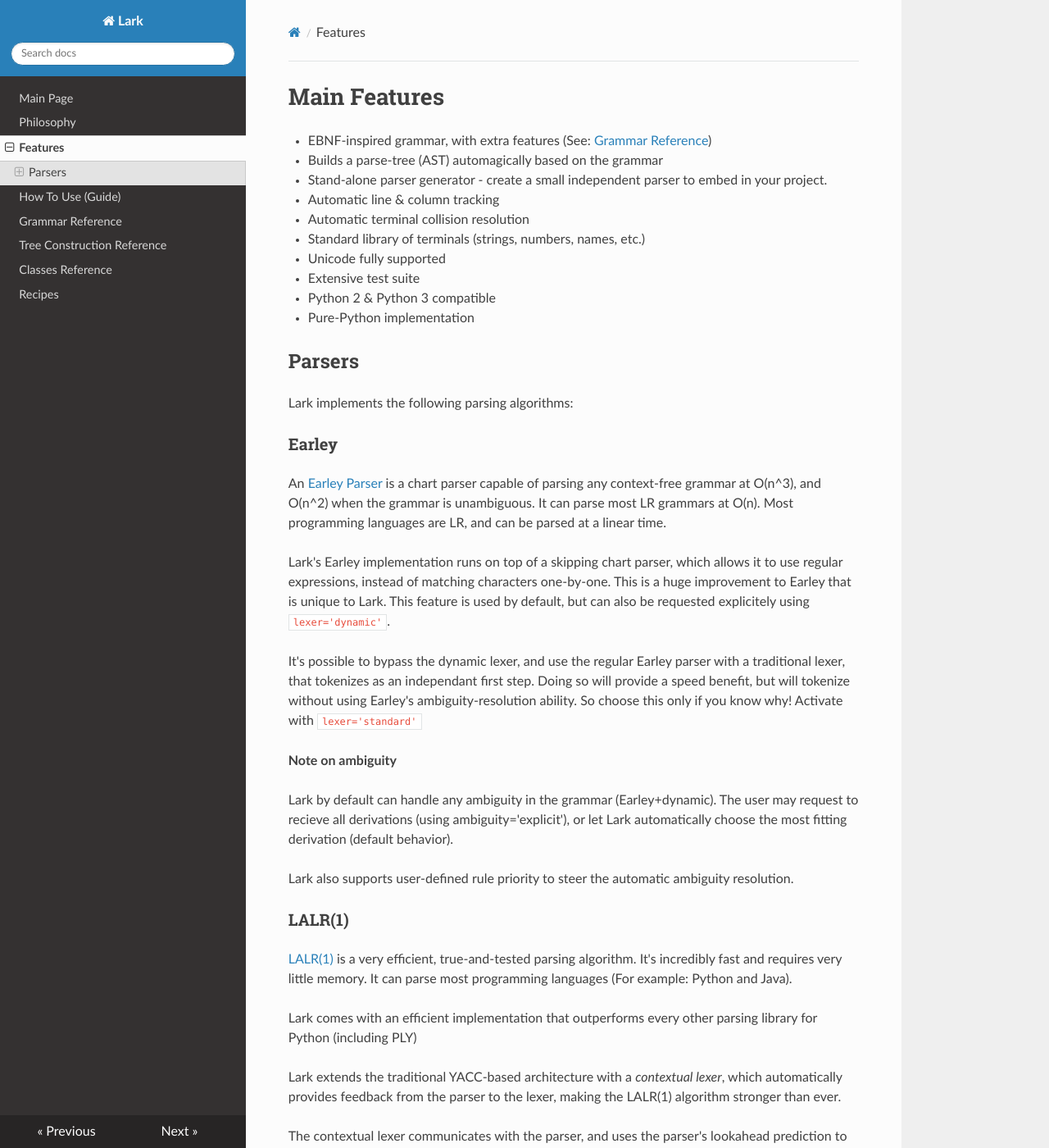
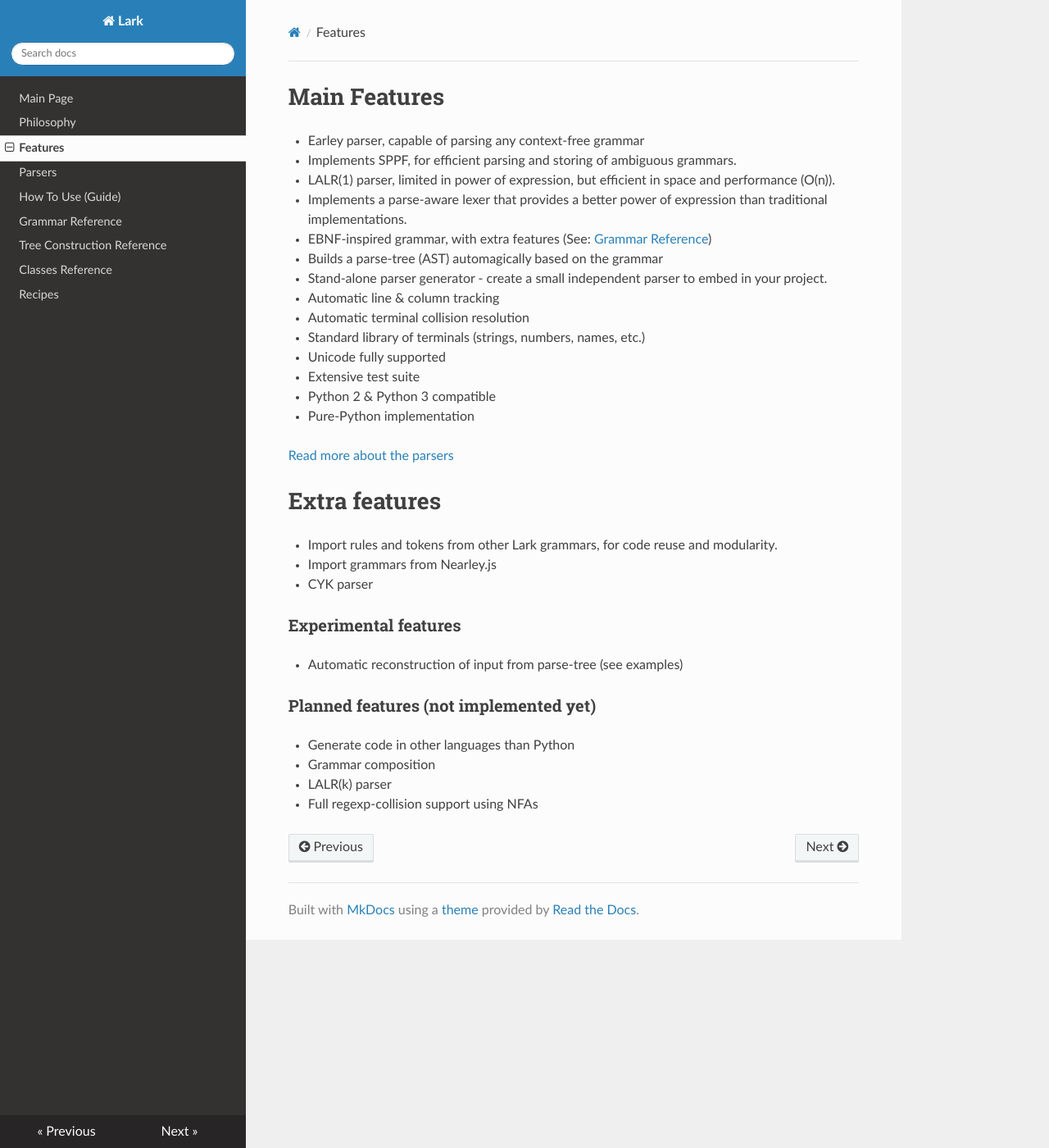
Before and after one commit to lark-parser/lark, an MkDocs documentation site: the page built from docs/features.md, in a window 1280 px wide and 1400 px high. Shown: the whole window at 82% size. Built offline with MkDocs 1.6.1, drawn with Linux system fonts in a browser that asks for light colours; nearby versions of some CDN libraries; old or Windows-style settings are respelled for this version of MkDocs; some of the changed text lies outside the part shown.

Commit message:
Improved docs (WIP)

```diff
--- a/docs/features.md
+++ b/docs/features.md
@@ -1,5 +1,8 @@
 # Main Features
-
+ - Earley parser, capable of parsing any context-free grammar
+   - Implements SPPF, for efficient parsing and storing of ambiguous grammars.
+ - LALR(1) parser, limited in power of expression, but efficient in space and performance (O(n)).
+   - Implements a parse-aware lexer that provides a better power of expression than traditional implementations.
  - EBNF-inspired grammar, with extra features (See: [Grammar Reference](grammar.md))
  - Builds a parse-tree (AST) automagically based on the grammar
  - Stand-alone parser generator - create a small independent parser to embed in your project.
@@ -11,46 +14,13 @@
  - Python 2 & Python 3 compatible
  - Pure-Python implementation
 
-## Parsers
-
-Lark implements the following parsing algorithms:
-
-### Earley
-
-An [Earley Parser](https://www.wikiwand.com/en/Earley_parser) is a chart parser capable of parsing any context-free grammar at O(n^3), and O(n^2) when the grammar is unambiguous. It can parse most LR grammars at O(n). Most programming languages are LR, and can be parsed at a linear time.
-
-Lark's Earley implementation runs on top of a skipping chart parser, which allows it to use regular expressions, instead of matching characters one-by-one. This is a huge improvement to Earley that is unique to Lark. This feature is used by default, but can also be requested explicitely using `lexer='dynamic'`.
-
-It's possible to bypass the dynamic lexer, and use the regular Earley parser with a traditional lexer, that tokenizes as an independant first step. Doing so will provide a speed benefit, but will tokenize without using Earley's ambiguity-resolution ability. So choose this only if you know why! Activate with `lexer='standard'`
-
-**Note on ambiguity**
-
-Lark by default can handle any ambiguity in the grammar (Earley+dynamic). The user may request to recieve all derivations (using ambiguity='explicit'), or let Lark automatically choose the most fitting derivation (default behavior).
-
-Lark also supports user-defined rule priority to steer the automatic ambiguity resolution.
-
-### LALR(1)
-
-[LALR(1)](https://www.wikiwand.com/en/LALR_parser) is a very efficient, true-and-tested parsing algorithm. It's incredibly fast and requires very little memory. It can parse most programming languages (For example: Python and Java).
-
-Lark comes with an efficient implementation that outperforms every other parsing library for Python (including PLY)
-
-Lark extends the traditional YACC-based architecture with a *contextual lexer*, which automatically provides feedback from the parser to the lexer, making the LALR(1) algorithm stronger than ever.
-
-The contextual lexer communicates with the parser, and uses the parser's lookahead prediction to narrow its choice of tokens. So at each point, the lexer only matches the subgroup of terminals that are legal at that parser state, instead of all of the terminals. It’s surprisingly effective at resolving common terminal collisions, and allows to parse languages that LALR(1) was previously incapable of parsing.
-
-This is an improvement to LALR(1) that is unique to Lark.
-
-### CYK Parser
-
-A [CYK parser](https://www.wikiwand.com/en/CYK_algorithm) can parse any context-free grammar at O(n^3*|G|).
-
-Its too slow to be practical for simple grammars, but it offers good performance for highly ambiguous grammars.
+[Read more about the parsers](parsers.md)
 
 # Extra features
 
   - Import rules and tokens from other Lark grammars, for code reuse and modularity.
   - Import grammars from Nearley.js
+  - CYK parser
 
 ### Experimental features
   - Automatic reconstruction of input from parse-tree (see examples)
--- a/mkdocs.yml
+++ b/mkdocs.yml
@@ -4,6 +4,7 @@
     - Main Page: index.md
     - Philosophy: philosophy.md
     - Features: features.md
+    - Parsers: parsers.md
     - How To Use (Guide): how_to_use.md
     - Grammar Reference: grammar.md
     - Tree Construction Reference: tree_construction.md
```
Also changed, not shown: README.md (+1 -1 lines), docs/classes.md (+5 -1 lines), docs/parsers.md (added, +49 -0 lines), docs/philosophy.md (+3 -3 lines).
